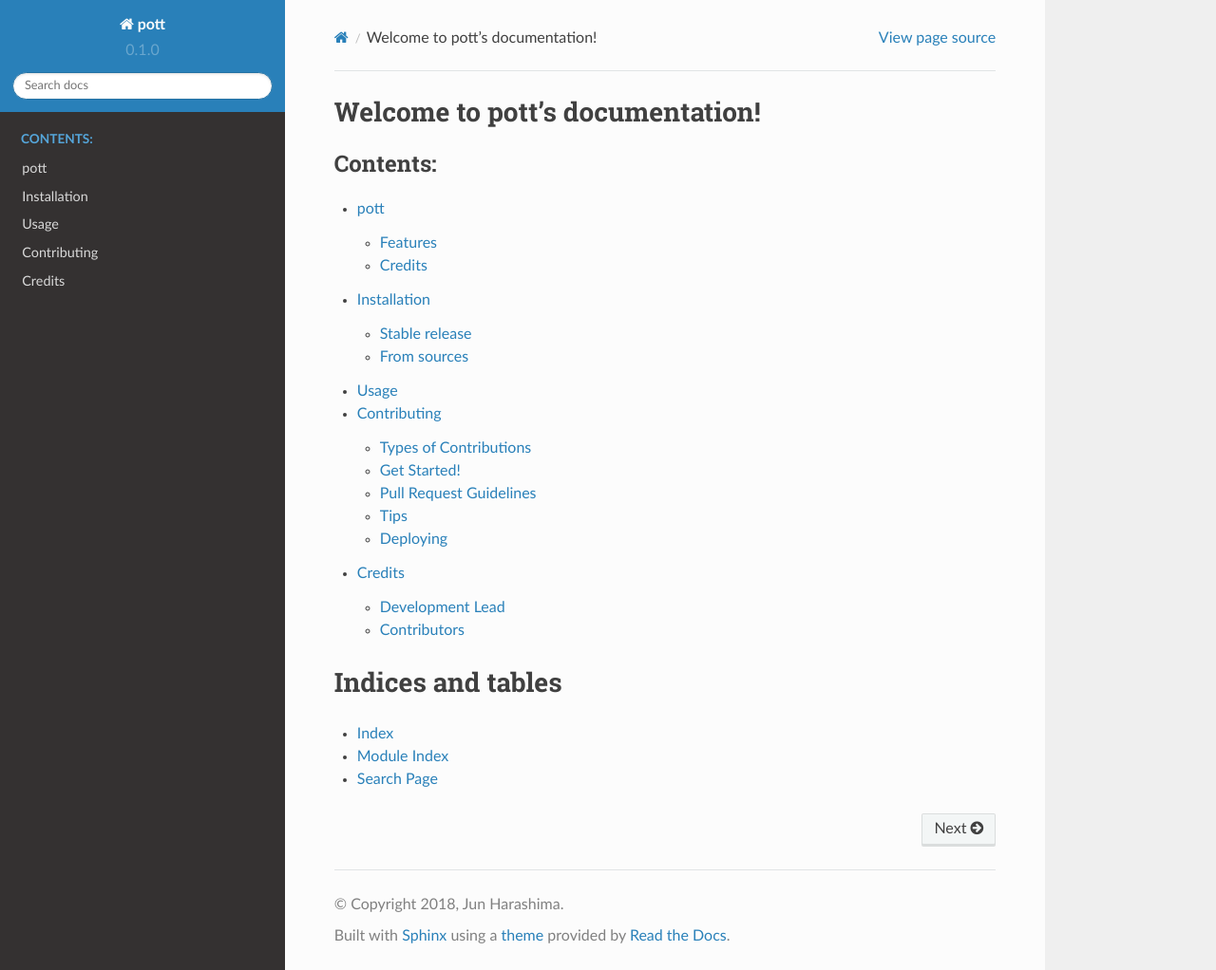
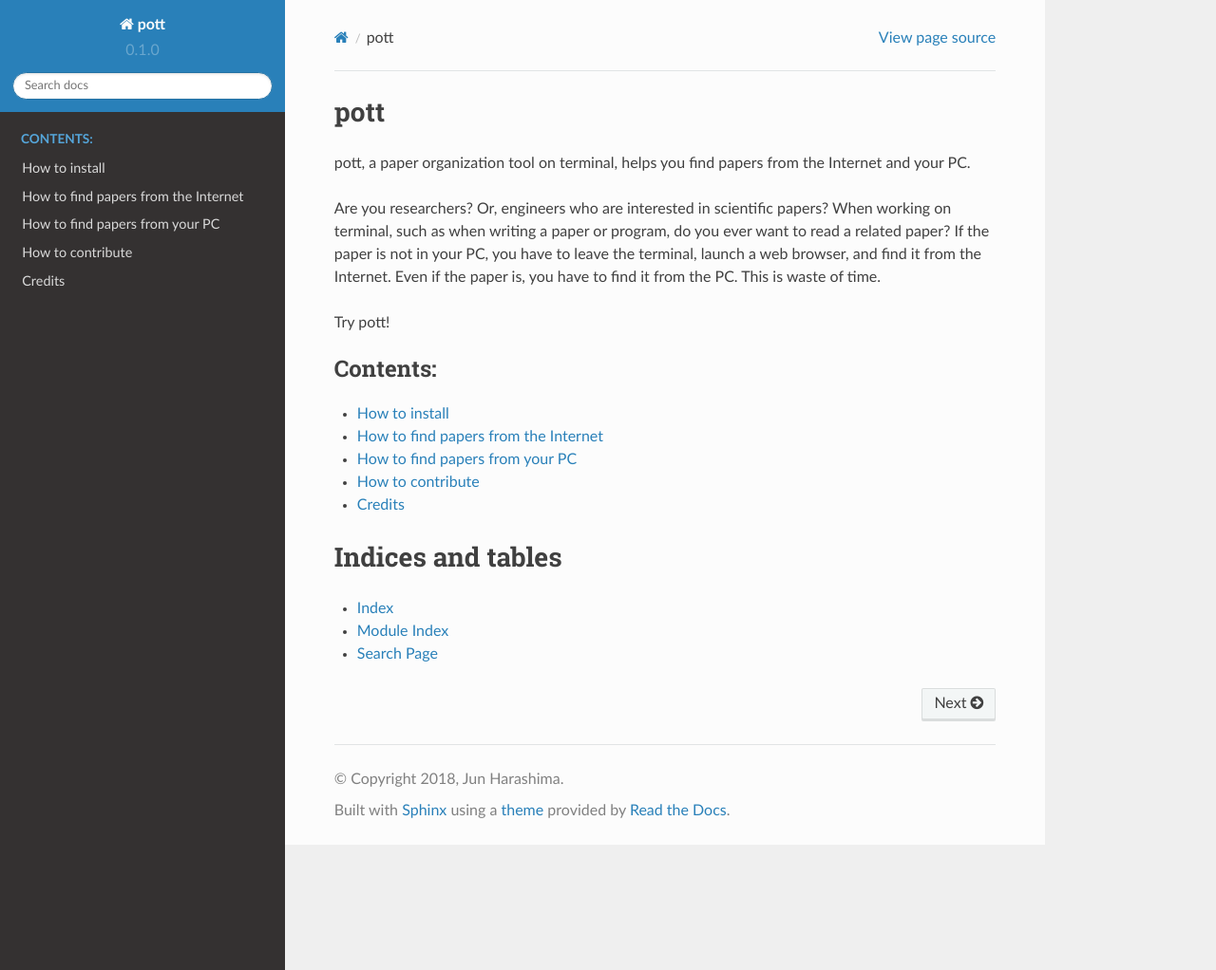
Before and after one commit to jun-harashima/pott, a Sphinx documentation site: the page built from docs/index.rst, in a window 1280 px wide and 1022 px high. Shown: the whole window at 95% size. Built offline with Sphinx 7.4.7 and the Read the Docs theme 2.0.0, drawn with Linux system fonts in a browser that asks for light colours; pages that are not in the unit, such as notebooks, are missing from menus.

Commit message:
Add the initial document to readthedocs

```diff
--- a/CONTRIBUTING.rst
+++ b/CONTRIBUTING.rst
@@ -1,8 +1,8 @@
 .. highlight:: shell
 
-============
-Contributing
-============
+=================
+How to contribute
+=================
 
 Contributions are welcome, and they are greatly appreciated! Every little bit
 helps, and credit will always be given.
--- /dev/null
+++ b/docs/global_search.rst
@@ -0,0 +1,3 @@
+====================================
+How to find papers from the Internet
+====================================
--- a/docs/index.rst
+++ b/docs/index.rst
@@ -1,13 +1,16 @@
-Welcome to pott's documentation!
+pott
 ======================================
 
+.. include:: introduction.rst
+
 .. toctree::
-   :maxdepth: 2
+   :maxdepth: 1
    :caption: Contents:
 
-   readme
+   introduction
    installation
-   usage
+   global_search
+   local_search
    modules
    contributing
    authors
--- a/docs/installation.rst
+++ b/docs/installation.rst
@@ -1,8 +1,8 @@
 .. highlight:: shell
 
-============
-Installation
-============
+==============
+How to install
+==============
 
 
 Stable release
--- /dev/null
+++ b/docs/introduction.rst
@@ -0,0 +1,6 @@
+
+pott, a paper organization tool on terminal, helps you find papers from the Internet and your PC.
+
+Are you researchers? Or, engineers who are interested in scientific papers? When working on terminal, such as when writing a paper or program, do you ever want to read a related paper? If the paper is not in your PC, you have to leave the terminal, launch a web browser, and find it from the Internet. Even if the paper is, you have to find it from the PC. This is waste of time.
+
+Try pott!
--- /dev/null
+++ b/docs/local_search.rst
@@ -0,0 +1,3 @@
+===============================
+How to find papers from your PC
+===============================
--- a/docs/readme.rst
+++ /dev/null
@@ -1 +0,0 @@
-.. include:: ../README.rst
--- a/docs/usage.rst
+++ /dev/null
@@ -1,7 +0,0 @@
-=====
-Usage
-=====
-
-To use pott in a project::
-
-    import pott
```
Also changed, not shown: README.rst (+1 -6 lines).
